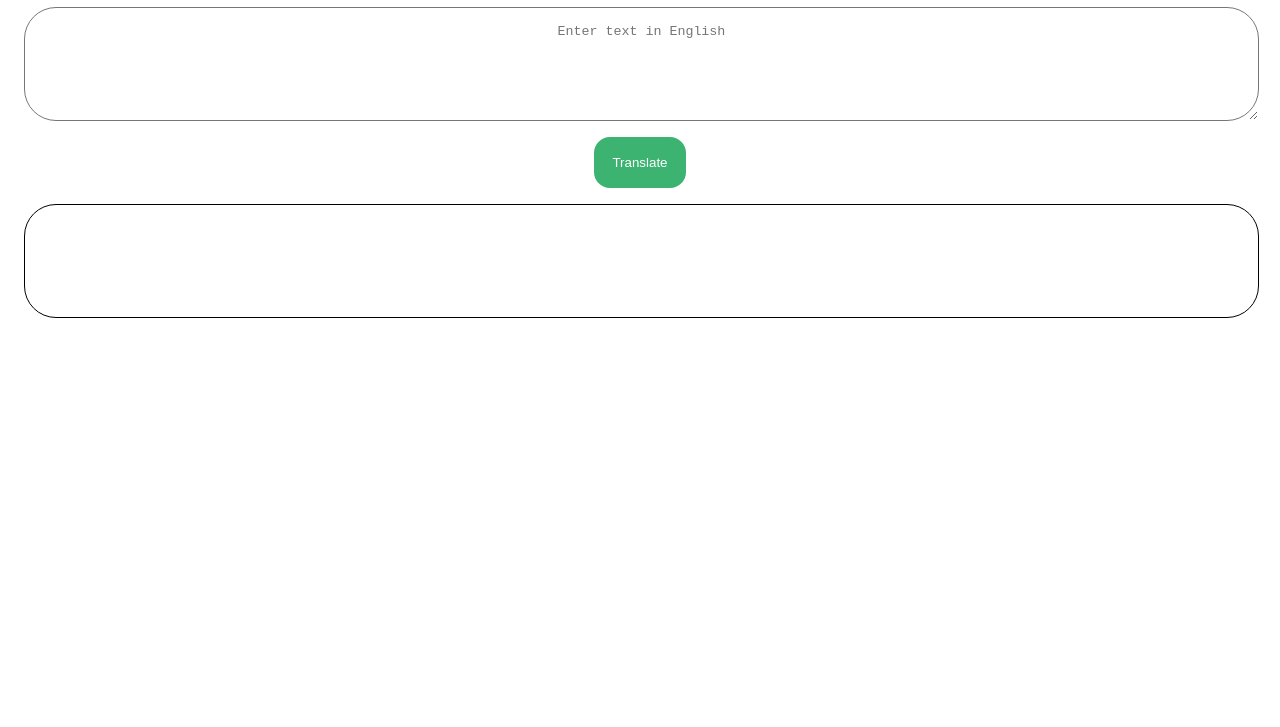
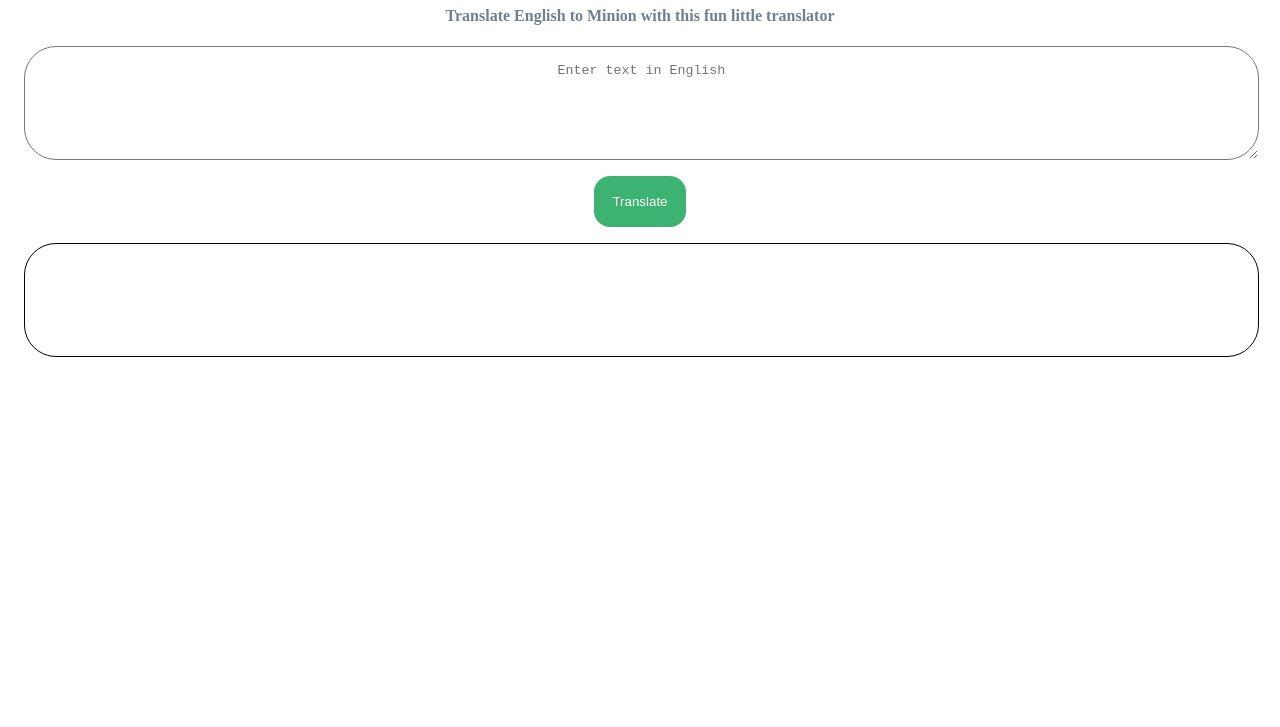
Before and after one commit to dev-gaikwad/minion-translate-site, a plain HTML site: page index.html in a window 1280 px wide. Shown: the part 73-800 px from the top of the page. Drawn offline with Linux system fonts and the light colour scheme.

Commit message:
style: added little details

```diff
--- a/index.html
+++ b/index.html
@@ -42,6 +42,9 @@
       }
     </style>
     <h1 style="text-align: center; color: mediumseagreen">Minion Translator</h1>
+    <h4 style="text-align: center; color: slategray">
+      Translate English to Minion with this fun little translator
+    </h4>
 
     <textarea id="txt-input" placeholder="Enter text in English"></textarea>
 
```
